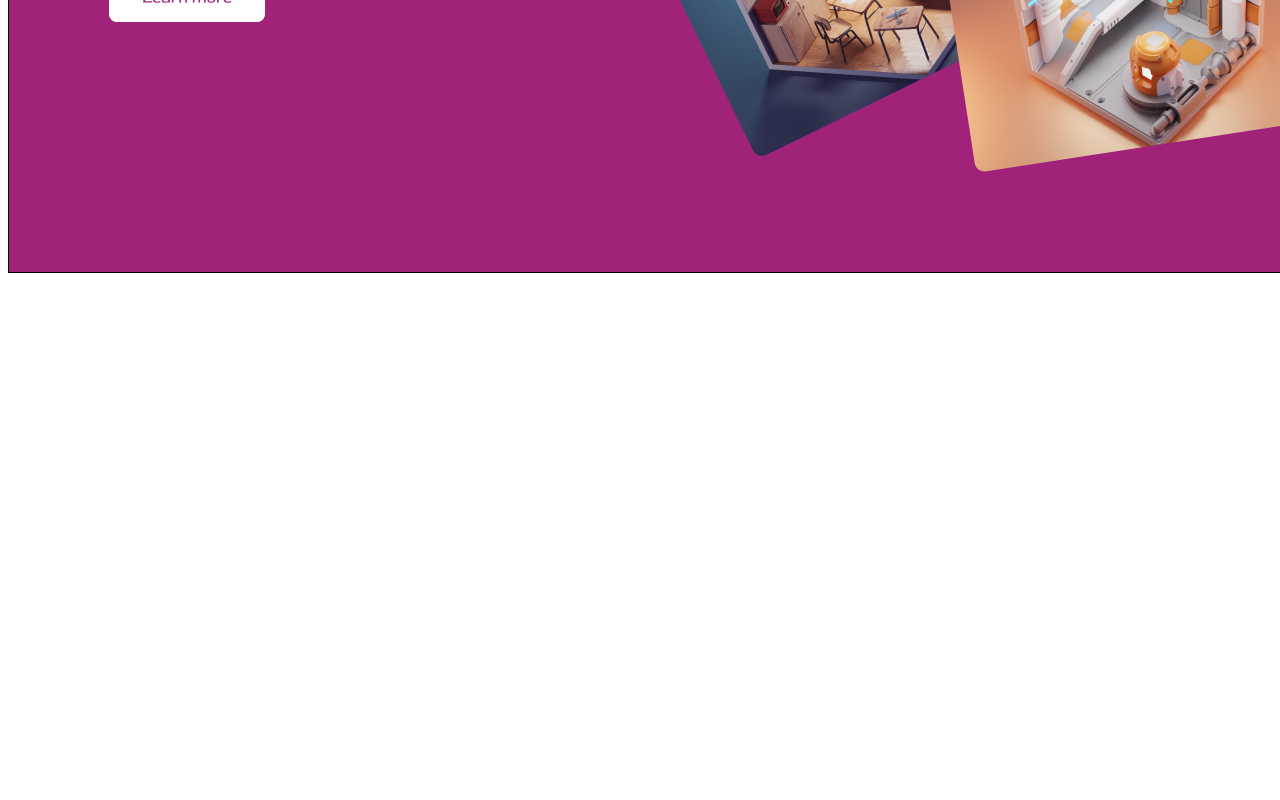
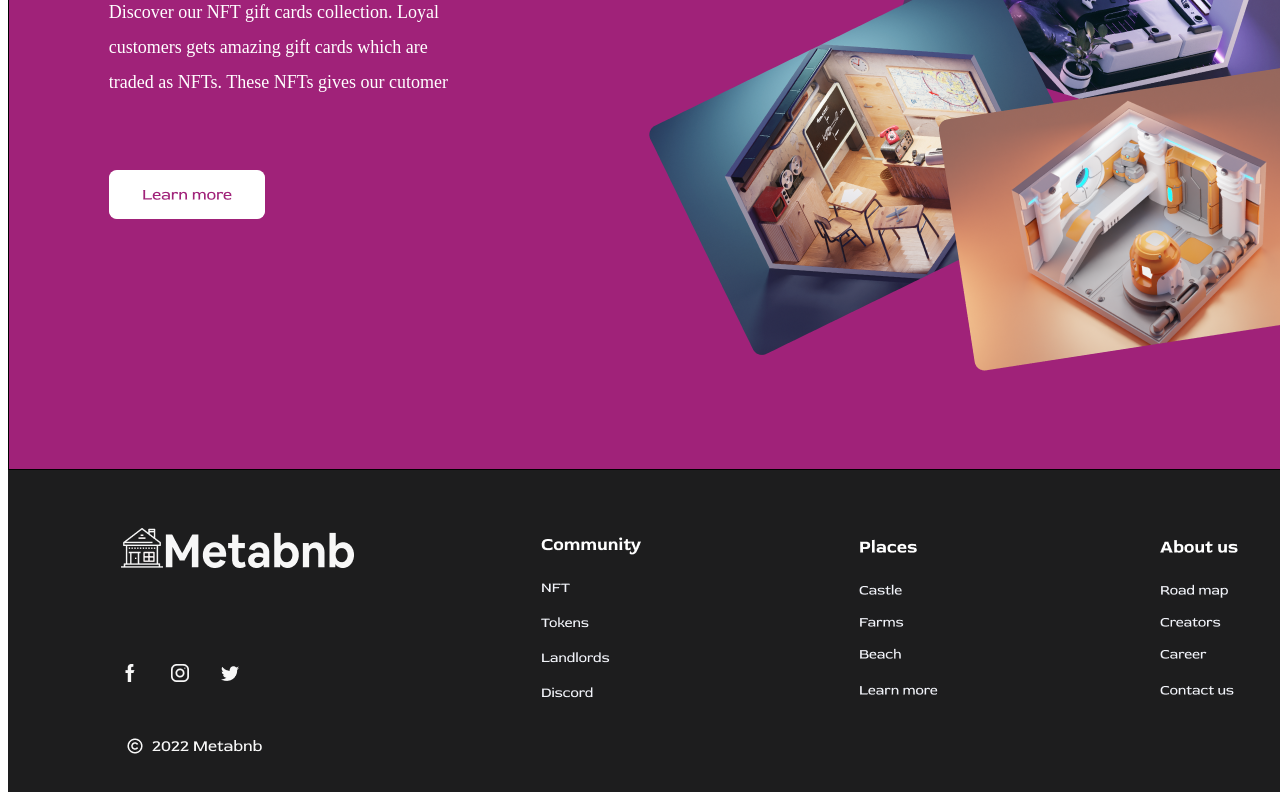
Before and after one commit to Ntshangase/metabnb, a React (Create React App) app: page / in a window 1280 px wide. Shown: the part 2106-2906 px from the top of the page. Built offline with nearby package versions, Linux system fonts and the light colour scheme.

Commit message:
added Footer

```diff
--- a/src/App.css
+++ b/src/App.css
@@ -177,11 +177,14 @@
   }
 
   #Backnft {
-    background: linear-gradient(90deg, #A02279 11.45%, #A02279 11.45%);
-    border: 1px solid #000000;
+    box-sizing: border-box;
     position: absolute;
     width: 1440px;
     height: 774px;
+    left: 0px;
+    top: 1794px;
+    background: linear-gradient(90deg, #A02279 11.45%, #A02279 11.45%);
+    border: 1px solid #000000;
   }
 
   #para3 {
@@ -262,3 +265,11 @@
     height: 2890px;
     background: #FFFFFF;
   }
+
+  #footerpage {
+    position: absolute;
+    width: 1440px;
+    height: 322px;
+    left: 0px;
+    top: 2568px;
+  }
--- /dev/null
+++ b/src/components/Footer.js
@@ -0,0 +1,10 @@
+import React from 'react';
+import footbar from '/home/mntwana/metabnb/src/Assets/footbar.png';
+
+export default function Footer() {
+  return (
+    <div id='footerpage' >
+        <img src={footbar} alt='footbar' />
+    </div>
+  )
+}
--- a/src/homepage.js
+++ b/src/homepage.js
@@ -3,6 +3,7 @@ import Navbar from './components/Navbar';
 import Body from './components/Body';
 import Adventure from './components/adventure';
 import Nft from './components/Nft';
+import Footer from './components/Footer';
 
 export default function homepage() {
   return (
@@ -11,6 +12,7 @@ export default function homepage() {
     <Body />
     <Adventure />
     <Nft />
+    <Footer />
     </div>
 
   )
```
Also changed, not shown: src/Assets/footbar.png (added).
